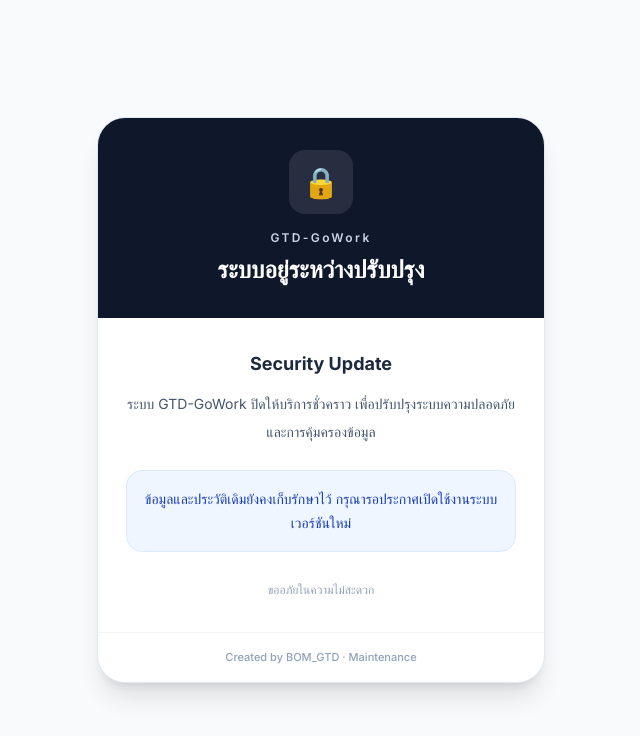
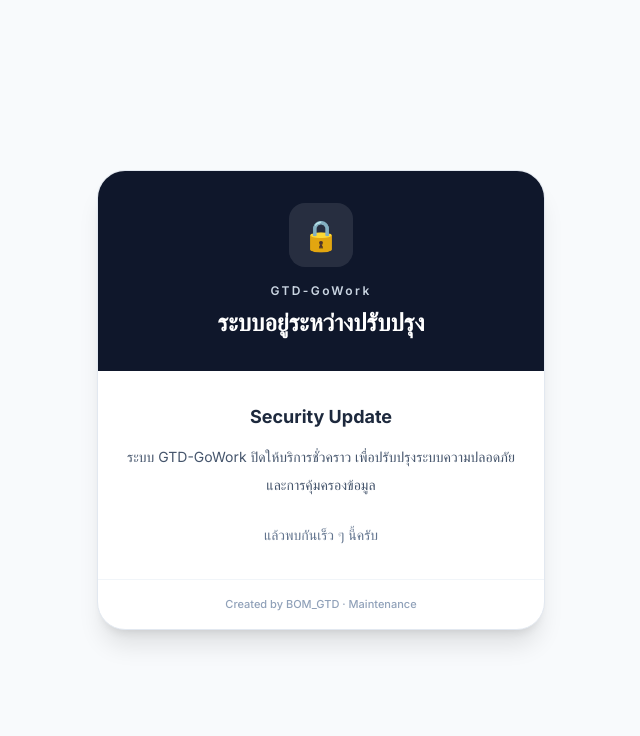
Before and after one commit to bomvoi14/gowork, a Next.js app: page / in a window 1280 px wide. Shown: the top 736 px of the page, without its empty margins (319-959 px from the left). Built offline with nearby package versions, Linux system fonts and the light colour scheme.

Commit message:
style: simplify maintenance message

```diff
--- a/app/page.tsx
+++ b/app/page.tsx
@@ -17,13 +17,8 @@
             เพื่อปรับปรุงระบบความปลอดภัยและการคุ้มครองข้อมูล
           </p>
 
-          <div className="mt-6 rounded-2xl border border-blue-100 bg-blue-50 px-4 py-4 text-sm leading-6 text-blue-800">
-            ข้อมูลและประวัติเดิมยังคงเก็บรักษาไว้
-            กรุณารอประกาศเปิดใช้งานระบบเวอร์ชันใหม่
-          </div>
-
-          <p className="mt-7 text-xs leading-5 text-slate-400">
-            ขออภัยในความไม่สะดวก
+          <p className="mt-6 text-sm leading-6 text-slate-500">
+            แล้วพบกันเร็ว ๆ นี้ครับ
           </p>
         </div>
 
```
